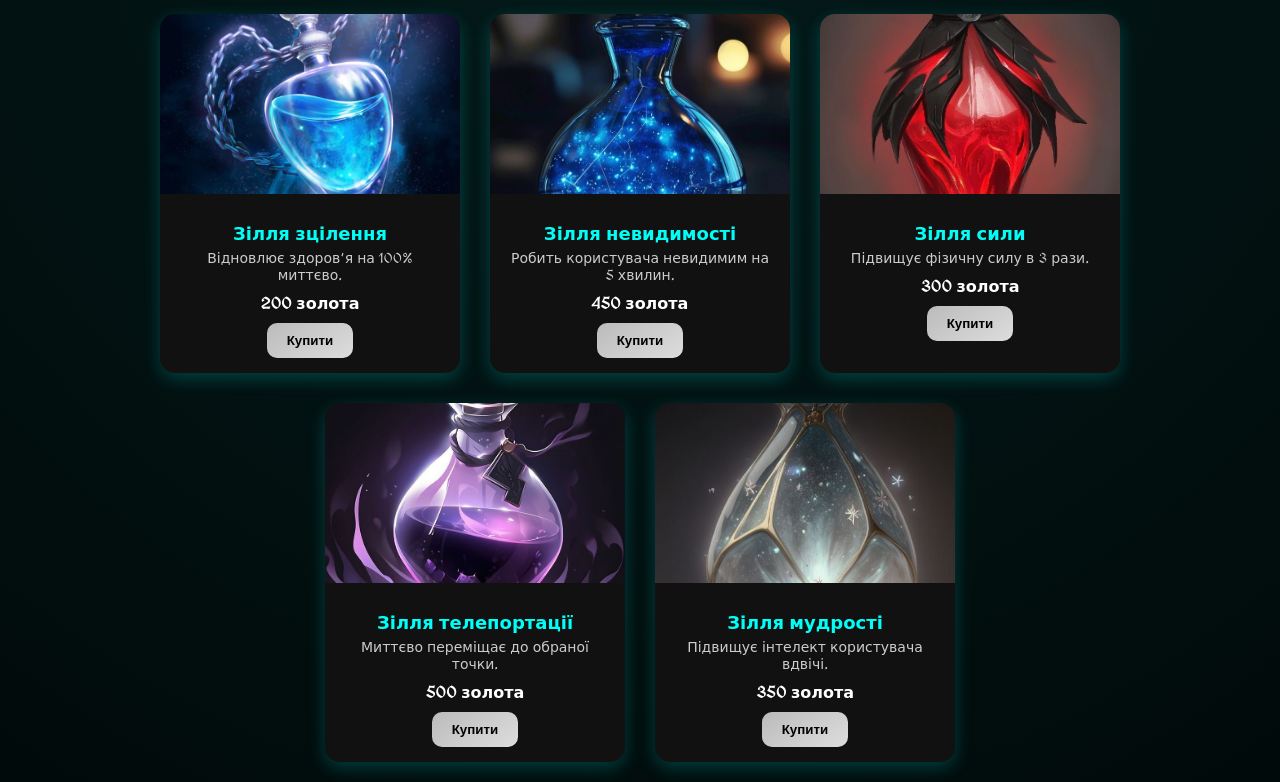
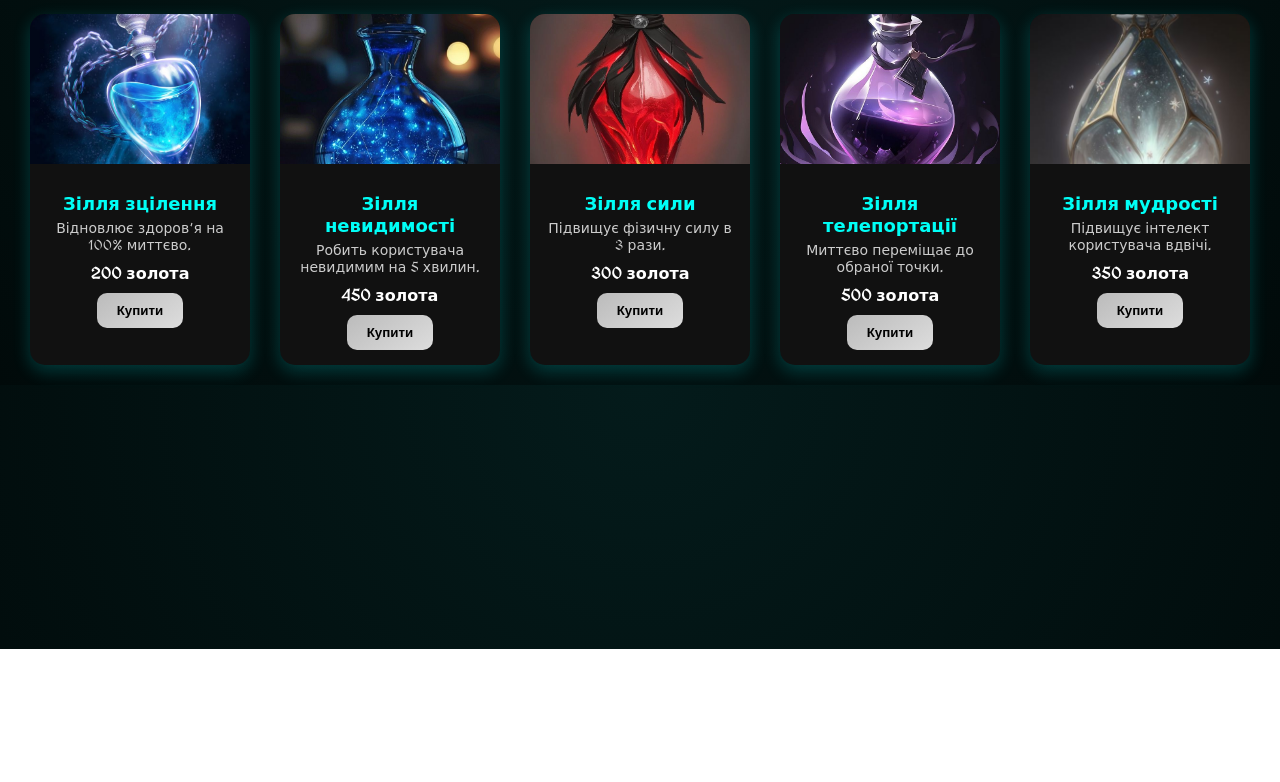
Before and after one commit to Seder4k/Potion, a plain HTML site: page potions.html in a window 1280 px wide. Shown: the part 151-933 px from the top of the page. After the commit the page ends 800 px from the top, so only its background shows below. Drawn offline with Linux system fonts and the light colour scheme.

Commit message:
Update potions.html

```diff
--- a/potions.html
+++ b/potions.html
@@ -3,11 +3,10 @@
 <head>
   <meta charset="UTF-8" />
   <meta name="viewport" content="width=device-width, initial-scale=1.0" />
-  <title>Зілля - Potion</title>
+  <title>Мечі - Potion</title>
   <link rel="stylesheet" href="https://cdnjs.cloudflare.com/ajax/libs/font-awesome/6.0.0-beta3/css/all.min.css">
   <style>
     @import url('https://fonts.googleapis.com/css2?family=MedievalSharp&display=swap');
-
     body {
       margin: 0;
       font-family: 'MedievalSharp', cursive;
@@ -15,21 +14,17 @@
       color: #fff;
       text-align: center;
     }
-
     header {
       background: linear-gradient(90deg, #00fff7, #a967ff);
       padding: 10px 20px;
       display: flex;
       align-items: center;
       justify-content: space-between;
-      box-shadow: 0 4px 12px rgba(0,0,0,0.6);
     }
-
     .logo {
       display: flex;
       align-items: center;
     }
-
     .logo img {
       width: 50px;
       height: 50px;
@@ -37,37 +32,31 @@
       border-radius: 50%;
       border: 2px solid white;
     }
-
     .logo-text {
       color: #320080;
       font-size: 22px;
       font-weight: bold;
     }
-
     nav {
       display: flex;
       gap: 25px;
     }
-
     nav i {
       font-size: 24px;
       color: white;
       cursor: pointer;
       transition: transform 0.2s;
     }
-
     nav i:hover {
       transform: scale(1.2);
       color: #00ffff;
     }
-
     .title {
       margin: 30px 0 10px;
       font-size: 26px;
       font-weight: bold;
       text-shadow: 0 0 10px #00fff7;
     }
-
     .products {
       display: flex;
       flex-wrap: wrap;
@@ -75,49 +64,41 @@
       gap: 30px;
       padding: 20px;
     }
-
     .product-card {
       background: #111;
       border-radius: 15px;
-      width: 300px;
+      width: 220px;
       overflow: hidden;
       box-shadow: 0 6px 18px rgba(0,255,255,0.2);
       transition: transform 0.3s, box-shadow 0.3s;
     }
-
     .product-card:hover {
       transform: scale(1.05);
       box-shadow: 0 10px 25px rgba(0,255,255,0.4);
     }
-
     .product-card img {
       width: 100%;
-      height: 180px;
+      height: 150px;
       object-fit: cover;
     }
-
     .product-card .info {
       padding: 15px;
     }
-
     .product-card .info h4 {
       margin: 10px 0 5px;
       font-size: 18px;
       color: #00fff7;
     }
-
     .product-card .info p {
       font-size: 14px;
       margin: 5px 0;
       color: #ccc;
     }
-
     .product-card .info .price {
       font-weight: bold;
       margin: 10px 0;
       color: #fff;
     }
-
     .buy-btn {
       background: linear-gradient(145deg, #bbb, #ddd);
       border: none;
@@ -127,7 +108,6 @@
       cursor: pointer;
       transition: background 0.3s;
     }
-
     .buy-btn:hover {
       background: linear-gradient(145deg, #999, #ccc);
     }
@@ -140,17 +120,17 @@
       <span class="logo-text">Potion</span>
     </div>
     <nav>
-      <a href="cart.html"><i class="fas fa-shopping-cart"></i></a>
+      <i class="fas fa-shopping-cart" onclick="location.href='cart.html'"></i>
       <i class="fas fa-home" onclick="location.href='index.html'"></i>
       <a href="about.html"><i class="fas fa-user"></i></a>
     </nav>
   </header>
 
-  <div class="title">Зілля</div>
+  <div class="title">Мечі</div>
 
   <div class="products">
-    <div class="product-card">
-      <img src="po1.jpg" alt="Зілля 1">
+    <div class="product-card" data-name="Зілля зцілення" data-price="200">
+      <img src="po1.jpg" alt="Зілля зцілення">
       <div class="info">
         <h4>Зілля зцілення</h4>
         <p>Відновлює здоров’я на 100% миттєво.</p>
@@ -158,8 +138,9 @@
         <button class="buy-btn">Купити</button>
       </div>
     </div>
-    <div class="product-card">
-      <img src="po2.jpg" alt="Зілля 2">
+
+    <div class="product-card" data-name="Зілля невидимості" data-price="450">
+      <img src="po2.jpg" alt="Зілля невидимості">
       <div class="info">
         <h4>Зілля невидимості</h4>
         <p>Робить користувача невидимим на 5 хвилин.</p>
@@ -167,8 +148,9 @@
         <button class="buy-btn">Купити</button>
       </div>
     </div>
-    <div class="product-card">
-      <img src="po3.jpg" alt="Зілля 3">
+
+    <div class="product-card" data-name="Зілля сили" data-price="300">
+      <img src="po3.jpg" alt="Зілля сили">
       <div class="info">
         <h4>Зілля сили</h4>
         <p>Підвищує фізичну силу в 3 рази.</p>
@@ -176,8 +158,9 @@
         <button class="buy-btn">Купити</button>
       </div>
     </div>
-    <div class="product-card">
-      <img src="po4.jpg" alt="Зілля 4">
+
+    <div class="product-card" data-name="Зілля телепортації" data-price="500">
+      <img src="po4.jpg" alt="Зілля телепортації">
       <div class="info">
         <h4>Зілля телепортації</h4>
         <p>Миттєво переміщає до обраної точки.</p>
@@ -185,8 +168,9 @@
         <button class="buy-btn">Купити</button>
       </div>
     </div>
-    <div class="product-card">
-      <img src="po5.jpg" alt="Зілля 5">
+
+    <div class="product-card" data-name="Зілля мудрості" data-price="350">
+      <img src="po5.jpg" alt="Зілля мудрості">
       <div class="info">
         <h4>Зілля мудрості</h4>
         <p>Підвищує інтелект користувача вдвічі.</p>
@@ -197,17 +181,15 @@
   </div>
 
   <script>
-   document.querySelectorAll('.buy-btn').forEach(button => {
+    document.querySelectorAll('.buy-btn').forEach(button => {
       button.addEventListener('click', (e) => {
         const card = e.target.closest('.product-card');
         const name = card.getAttribute('data-name');
         const price = card.getAttribute('data-price');
-
         const product = { name, price };
         let cart = JSON.parse(localStorage.getItem('cart')) || [];
         cart.push(product);
         localStorage.setItem('cart', JSON.stringify(cart));
-
         alert(`${name} додано до кошика!`);
       });
     });
```
